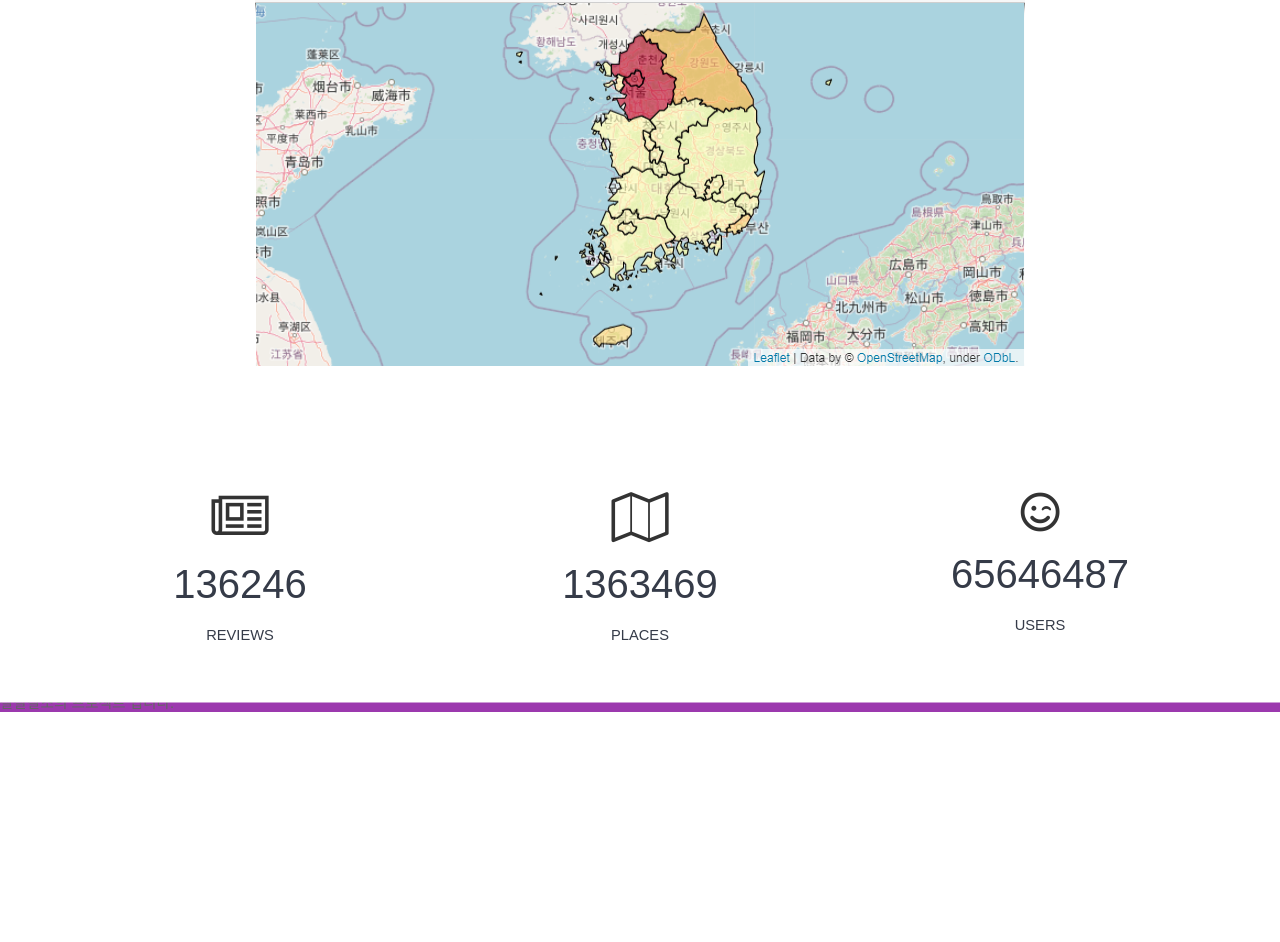
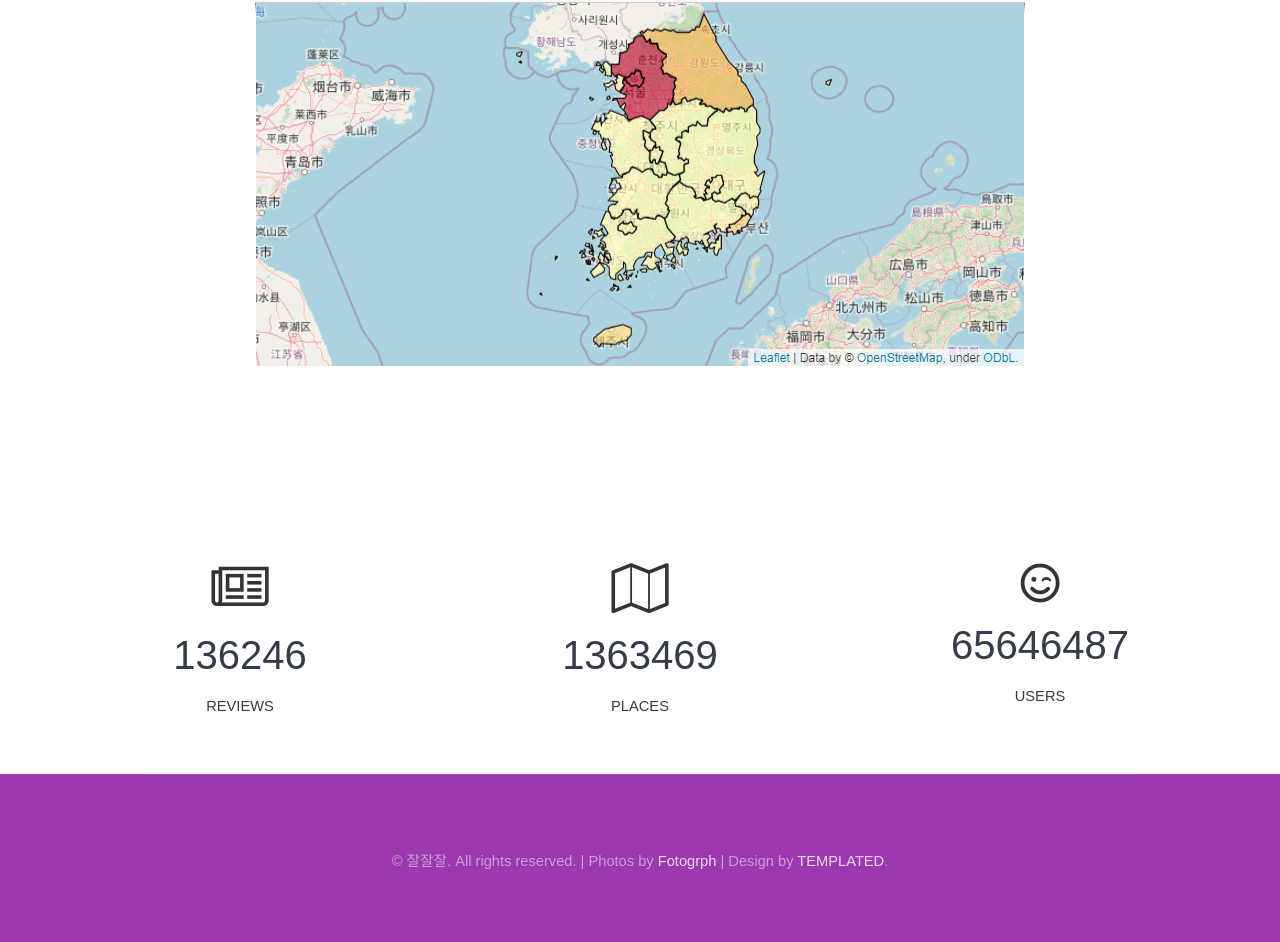
Before and after one commit to LaurentLaury/jaljaljal, a Flask app: page / in a window 1280 px wide. Shown: the part 1427-2369 px from the top of the page. Before the commit the page ends 2139 px from the top, so only its background shows below. Run offline with Flask 2, Linux system fonts and the light colour scheme; parts of the project's set-up code (start-up, migrations or seed data) failed here and were passed over; some libraries are stand-ins or nearby versions.

Commit message:
home.html에 footer 추가

```diff
--- a/templates/jjj/home.html
+++ b/templates/jjj/home.html
@@ -105,7 +105,6 @@
     </div>
 
 	<!--COUNTING UP-->
-	<div class="middle">
 		<div class="counting-sec">
 			<div class="inner-width">
 				<div class="col">
@@ -127,7 +126,7 @@
 				</div>
 			</div>
 		</div>
-	</div>
+
 
   </div>
 
```
